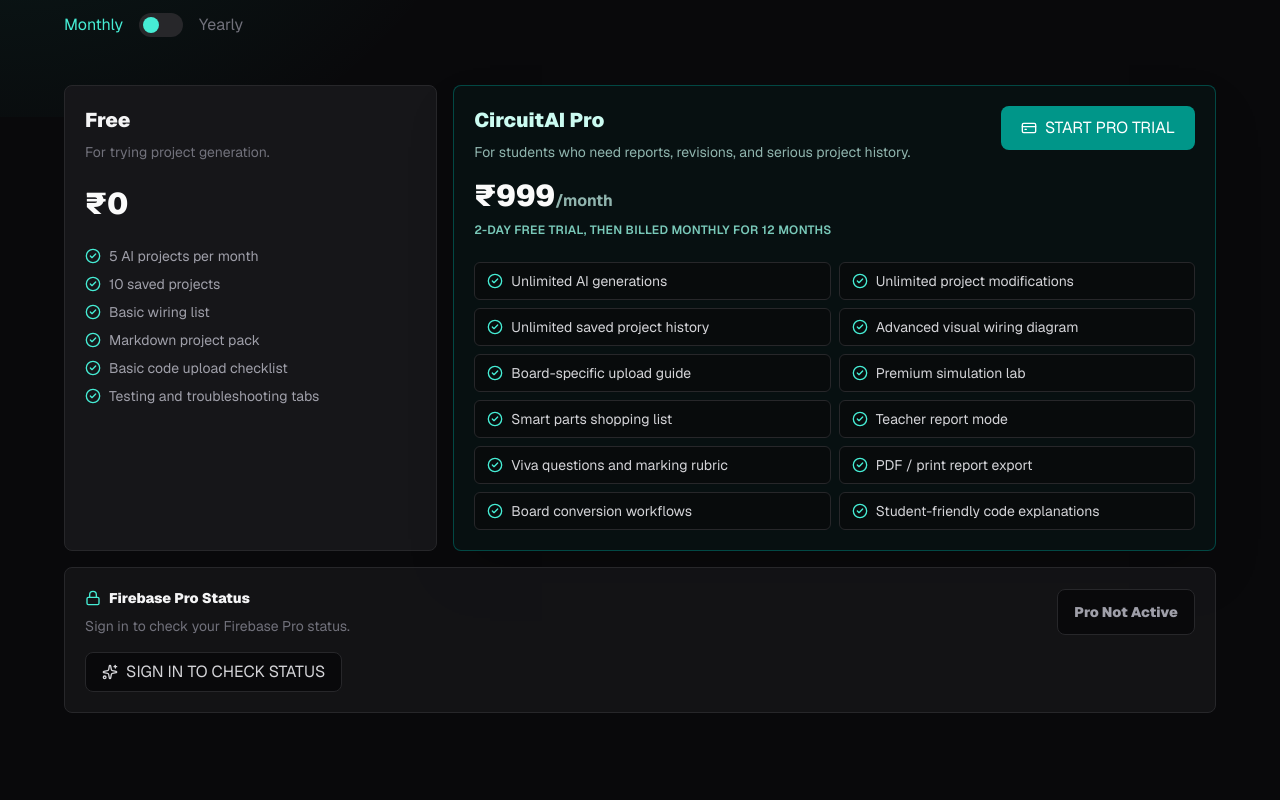
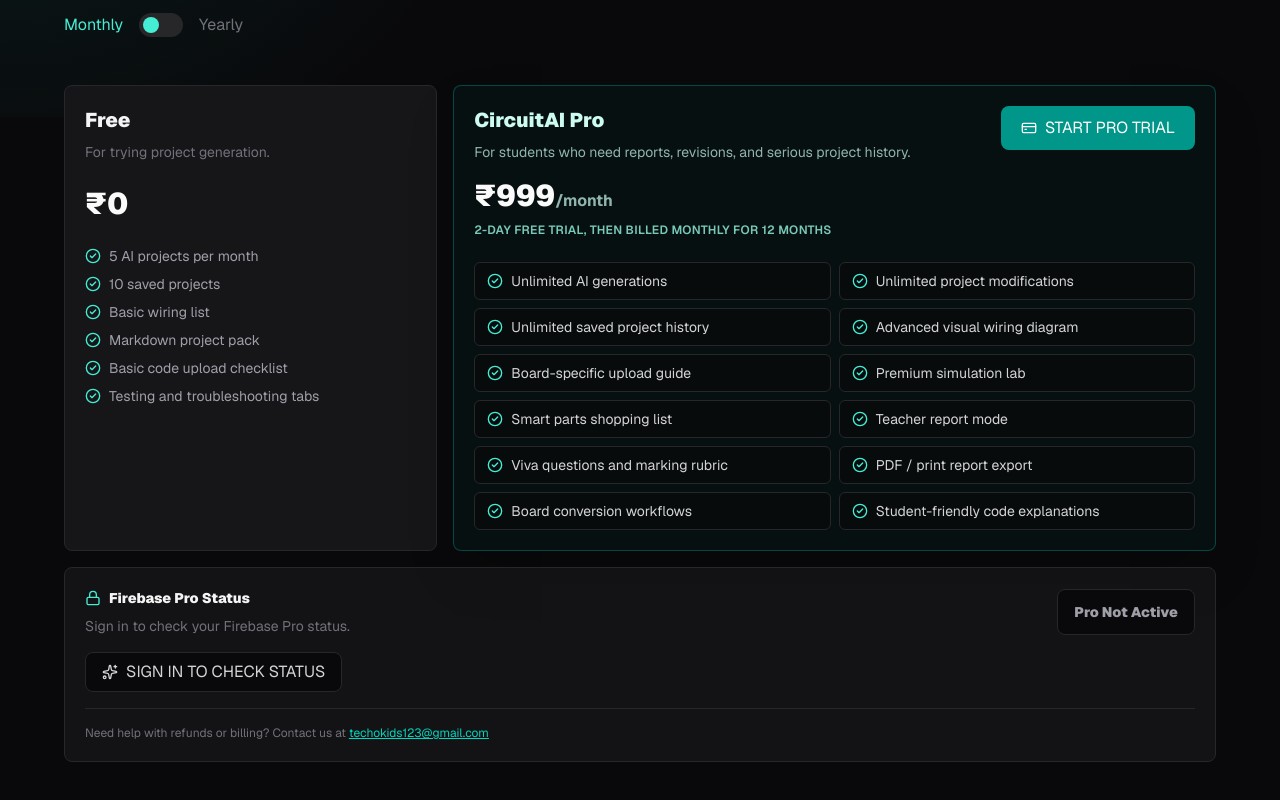
Before and after one commit to aahilworks/CircuitAI-Studio, a Next.js app: page /pricing in a window 1280 px wide. Shown: the part 406-1206 px from the top of the page. Before the commit the page ends 1175 px from the top, so only its background shows below. Built offline with nearby package versions, Linux system fonts and the light colour scheme; no server answers.

Commit message:
Add support email techokids123@gmail.com for refunds and billing
- Add support email to pricing page in Pro Status section
- Add support email to dashboard in Account Settings
- Add Support link to homepage footer
- Email: techokids123@gmail.com for refunds, billing, and support

```diff
--- a/src/app/dashboard/page.tsx
+++ b/src/app/dashboard/page.tsx
@@ -421,6 +421,15 @@
                 </div>
               </div>
             </div>
+
+            <div className="mt-4 pt-4 border-t border-zinc-800">
+              <p className="text-xs text-zinc-500">
+                Need help with refunds or billing? Contact us at{' '}
+                <a href="mailto:techokids123@gmail.com" className="text-teal-400 hover:text-teal-300 underline">
+                  techokids123@gmail.com
+                </a>
+              </p>
+            </div>
           </div>
         </div>
       </section>
--- a/src/app/page.tsx
+++ b/src/app/page.tsx
@@ -131,6 +131,7 @@
         <div className="flex items-center gap-6">
           <Link href="/terms" className="hover:text-teal-300 transition">Terms</Link>
           <Link href="/privacy" className="hover:text-teal-300 transition">Privacy</Link>
+          <a href="mailto:techokids123@gmail.com" className="hover:text-teal-300 transition">Support</a>
         </div>
       </footer>
     </main>
--- a/src/app/pricing/page.tsx
+++ b/src/app/pricing/page.tsx
@@ -285,6 +285,15 @@
                 <Sparkles className="h-4 w-4" /> Sign In To Check Status
               </button>
             )}
+
+            <div className="mt-4 pt-4 border-t border-zinc-800">
+              <p className="text-xs text-zinc-500">
+                Need help with refunds or billing? Contact us at{' '}
+                <a href="mailto:techokids123@gmail.com" className="text-teal-400 hover:text-teal-300 underline">
+                  techokids123@gmail.com
+                </a>
+              </p>
+            </div>
           </div>
         </div>
       </section>
```
